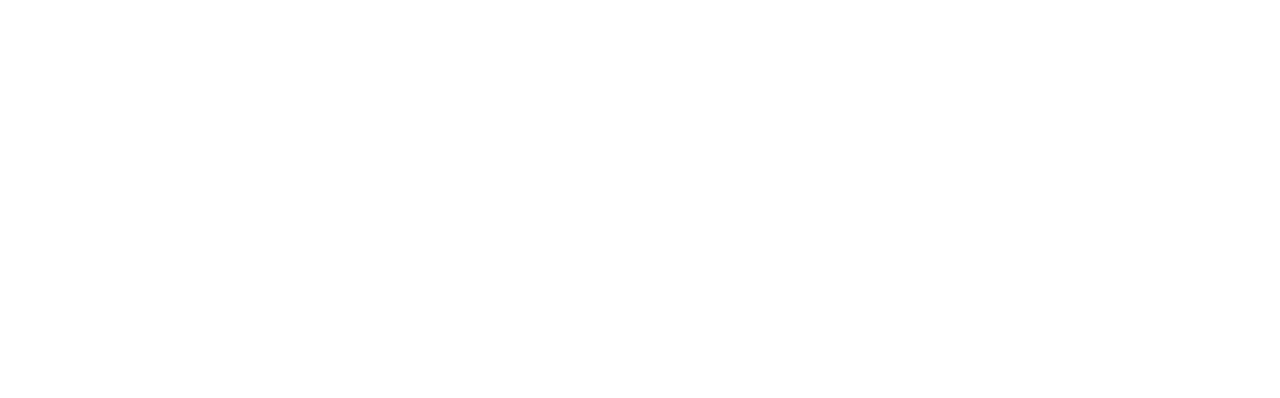
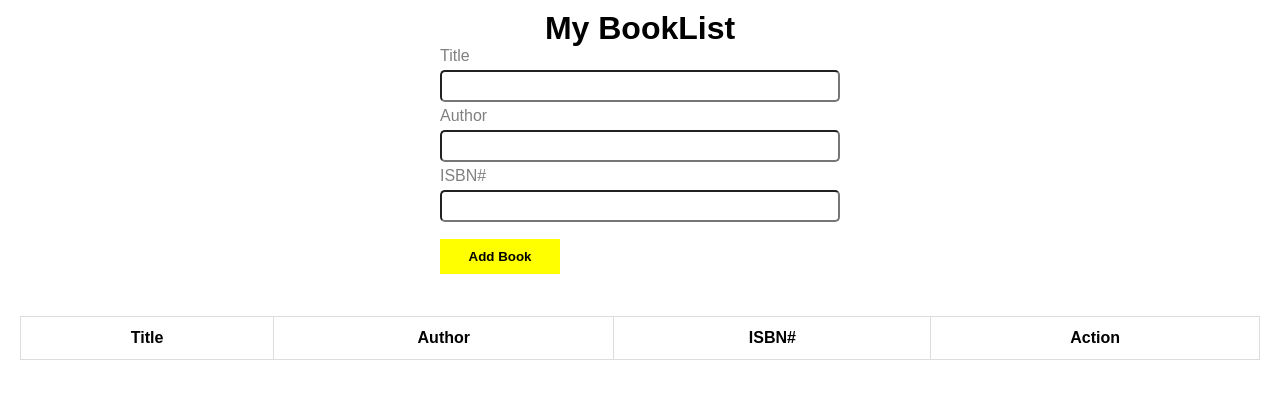
Before and after one commit to acciojob/book-list-Aashish257, a website: page main.html in a window 1280 px wide. Drawn offline with Linux system fonts and the light colour scheme.

Commit message:
created a submission

```diff
--- a/main.html
+++ b/main.html
@@ -1,16 +1,38 @@
 <!DOCTYPE html>
+<html lang="en">
+<head>
+  <meta charset="UTF-8">
+  <title>My BookList</title>
+  <link rel="stylesheet" href="styles.css">
+</head>
+<body>
+  <div class="container">
+    <h1>My BookList</h1>
+    <div class="form-group">
+      <label for="title">Title</label>
+      <input type="text" id="title">
+      <label for="author">Author</label>
+      <input type="text" id="author">
+      <label for="isbn">ISBN#</label>
+      <input type="text" id="isbn">
+      <button id="submit" type="button" onclick="AddBook()">Add Book</button>
+    </div>
 
-<html>
+    <table class="table table-striped">
+      <thead>
+        <tr>
+          <th>Title</th>
+          <th>Author</th>
+          <th>ISBN#</th>
+          <th>Action</th>
+        </tr>
+      </thead>
+      <tbody id="book-list">
+        <!-- Books will be added here dynamically -->
+      </tbody>
+    </table>
+  </div>
 
-<head>
-	<link rel="stylesheet" href="styles.css">
-</head>
-
-<body>
-	<!-- the entire body must be written by student -->
-    <script type="text/javascript" src="./script.js">
-</script>
-
+  <script src="script.js"></script>
 </body>
-
 </html>
--- a/script.js
+++ b/script.js
@@ -1 +1,32 @@
-//your JS code here. If required.
+function AddBook() {
+  const title = document.getElementById("title").value.trim();
+  const author = document.getElementById("author").value.trim();
+  const isbn = document.getElementById("isbn").value.trim();
+
+  if (title === "" || author === "" || isbn === "") {
+    alert("Please fill in all fields");
+    return;
+  }
+
+  const tableBody = document.getElementById("book-list");
+  const row = document.createElement("tr");
+
+  row.innerHTML = `
+    <td>${title}</td>
+    <td>${author}</td>
+    <td>${isbn}</td>
+    <td><button class="delete" onclick="deleteRow(this)">Clear</button></td>
+  `;
+
+  tableBody.appendChild(row);
+
+  // Clear input fields after adding
+  document.getElementById("title").value = "";
+  document.getElementById("author").value = "";
+  document.getElementById("isbn").value = "";
+}
+
+function deleteRow(button) {
+  const row = button.closest("tr");
+  row.remove();
+}
--- a/styles.css
+++ b/styles.css
@@ -1 +1,60 @@
-/*  your css code here. If applicable */
+* {
+  margin: 0;
+  padding: 0;
+  box-sizing: border-box;
+}
+
+.container {
+  text-align: center;
+  font-family: Arial, sans-serif;
+  padding: 10px 20px;
+}
+
+.form-group {
+  display: flex;
+  flex-direction: column;
+  align-items: flex-start;
+  gap: 5px;
+  max-width: 400px;
+  margin: 0 auto;
+}
+
+.form-group label {
+  color: gray;
+}
+
+.form-group input {
+  border-radius: 5px;
+  font-size: 16px;
+  padding: 5px;
+  width: 100%;
+}
+
+button {
+  width: 120px;
+  height: 35px;
+  margin: 12px 0;
+  background-color: yellow;
+  font-weight: bold;
+  border: none;
+  cursor: pointer;
+}
+
+table {
+  width: 100%;
+  margin-top: 30px;
+  border-collapse: collapse;
+}
+
+th, td {
+  padding: 12px;
+  border: 1px solid #ddd;
+}
+
+.delete {
+  background-color: red;
+  color: white;
+  border: none;
+  padding: 5px 8px;
+  cursor: pointer;
+}
```
